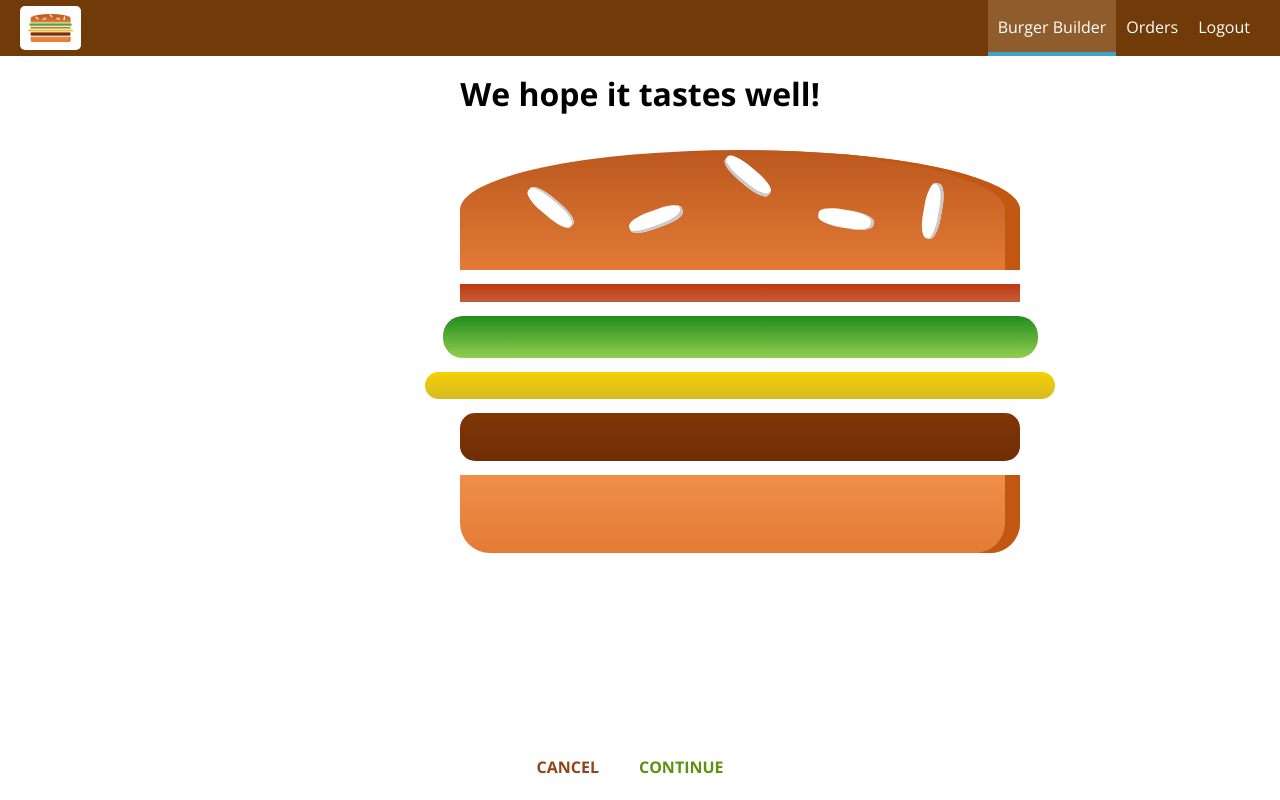
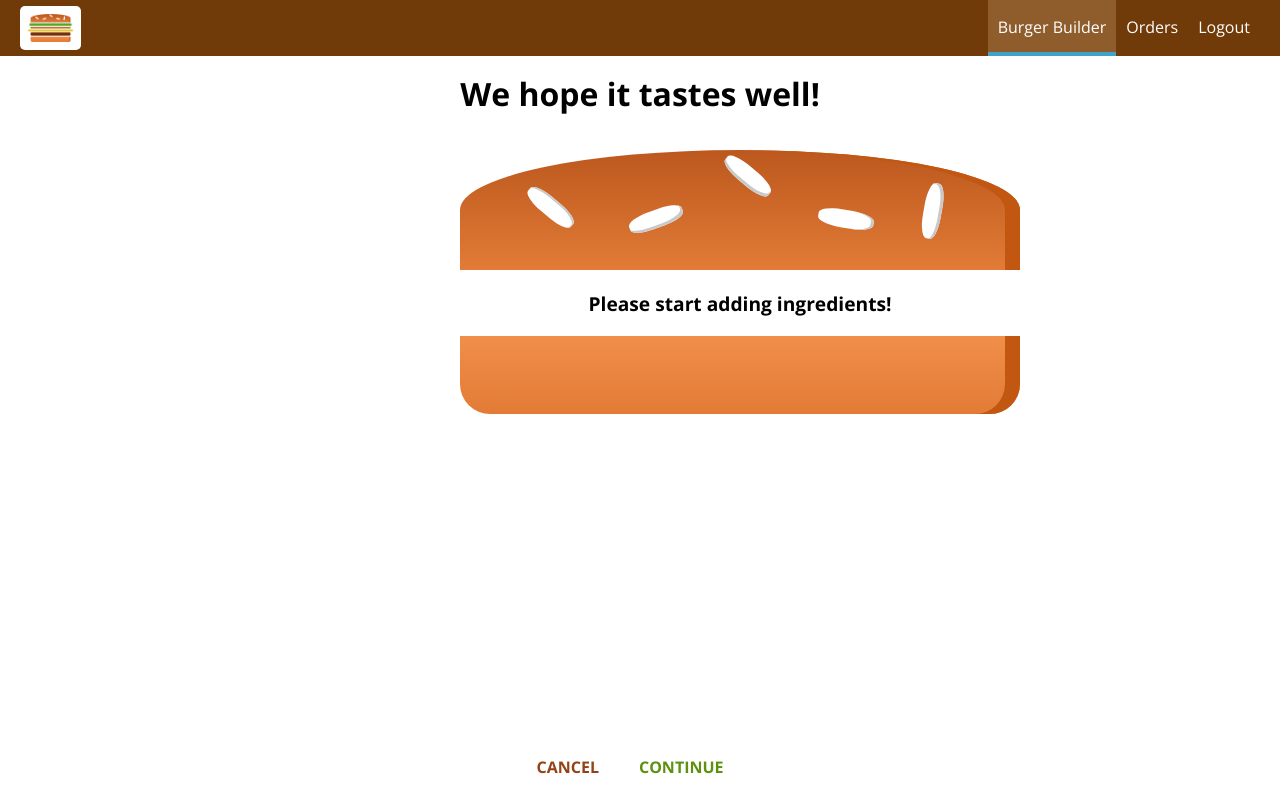
Before and after one commit to annaswan0001/Burger_shop, a React (Create React App) app: page /checkout in a window 1280 px wide. Built offline with nearby package versions, Linux system fonts and the light colour scheme.

Commit message:
added query search params

```diff
--- a/src/components/Order/CheckoutSummary/CheckoutSummary.js
+++ b/src/components/Order/CheckoutSummary/CheckoutSummary.js
@@ -4,18 +4,13 @@ import Burger from '../../Burger/Burger';
 import Button from '../../UI/Button/Button';
 import classes from './CheckoutSummary.module.css';
 
-const ingredients={
-    bacon:1,
-    salad:1,
-    cheese:1,
-    meat:1
-}
+
 const checkoutSummary = (props) => {
     return (
         <div className={classes.CheckoutSummary}>
             <h1>We hope it tastes well!</h1>
             <div style={{width: '100%', margin: 'auto'}}>
-                <Burger ingredients={ingredients}
+                <Burger ingredients={props.ingredients}
                 />
             </div>
             <Button
--- a/src/views/BurgerBuilder/BurgerBuilder.jsx
+++ b/src/views/BurgerBuilder/BurgerBuilder.jsx
@@ -24,7 +24,7 @@ class BurgerBuilder extends React.Component {
     error: false
   };
   componentDidMount() {
-    console.log(this.props.history)
+    console.log(this.props.history);
     axios
       .get("https://burgershop-588e7.firebaseio.com/ingredients.json")
       .then(res => {
@@ -104,7 +104,16 @@ class BurgerBuilder extends React.Component {
     //     this.setState({ spinner: false, purchasing: false, error: true });
     //     console.log(err);
     //   });
-    this.props.history.push('/checkout')
+
+    const queryParams = [];
+    for (let i in this.state.ingredients){
+      queryParams.push(encodeURIComponent(i)+"="+encodeURIComponent(this.state.ingredients[i]))
+    }
+    const queryString = queryParams.join("&")
+    this.props.history.push({
+      pathname:"/checkout",
+      search:"?" + queryString
+    })
   };
   render() {
     let stateForDisabled = { ...this.state.ingredients };
--- a/src/views/Checkout/Checkout.jsx
+++ b/src/views/Checkout/Checkout.jsx
@@ -2,9 +2,19 @@ import React from 'react'
 import CheckoutSummary from '../../components/Order/CheckoutSummary/CheckoutSummary'
 
 export default class Checkout extends React.Component {
-    constructor(props) {
-        super(props);
-    }
+   state={
+       ingredients:[]
+   }
+   componentDidMount() {
+       const query = new URLSearchParams(this.props.location.search)
+       const ingredients={}
+       for(let [key, value] of query.entries()){
+            ingredients[key]= +value
+       }
+       this.setState({ingredients})
+   }
+
+
     checkoutCancelHandler=()=>{
         this.props.history.goBack()
     }
@@ -16,7 +26,10 @@ export default class Checkout extends React.Component {
             <div>
                 <CheckoutSummary
                 checkoutCancelled={this.checkoutCancelHandler}
-                checkoutContinued={this.checkoutContinueHandler}/>
+                checkoutContinued={this.checkoutContinueHandler}
+                ingredients={this.state.ingredients}
+                />
+
             </div>
         )
     }
```
